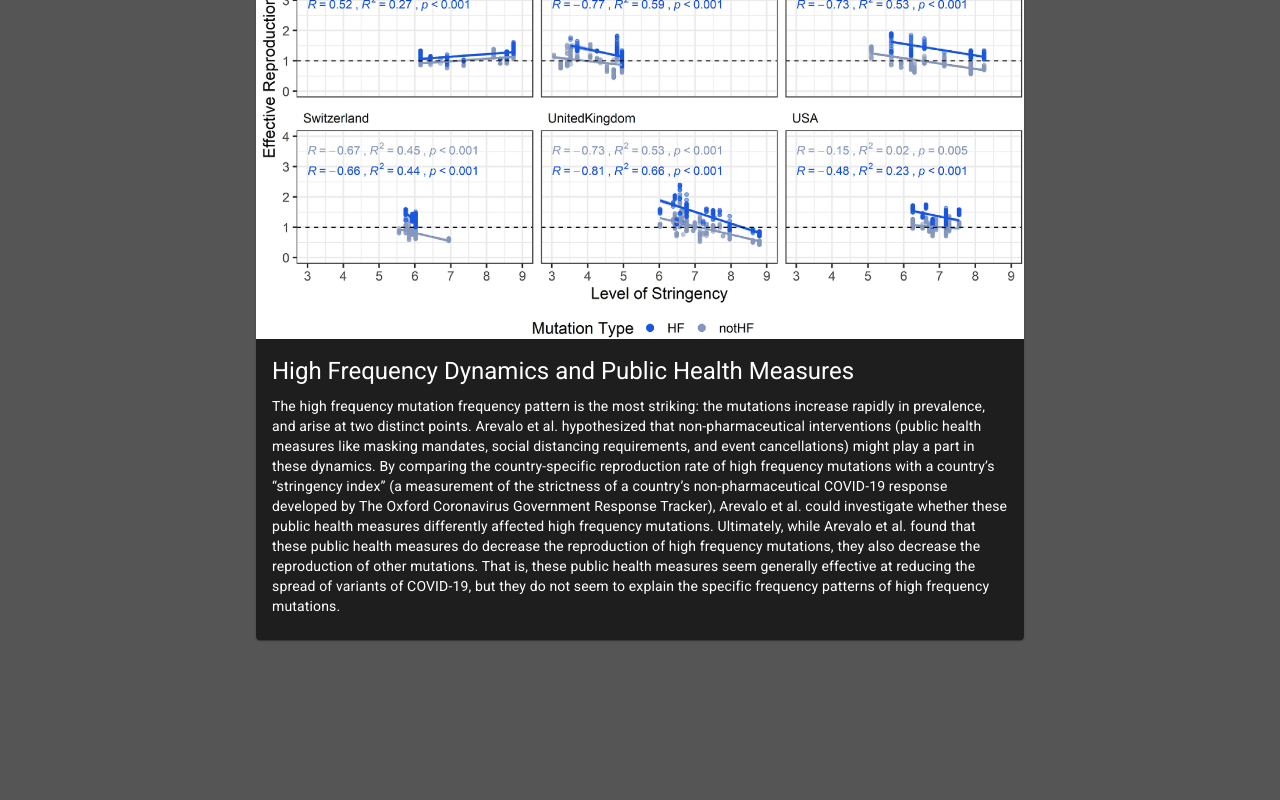
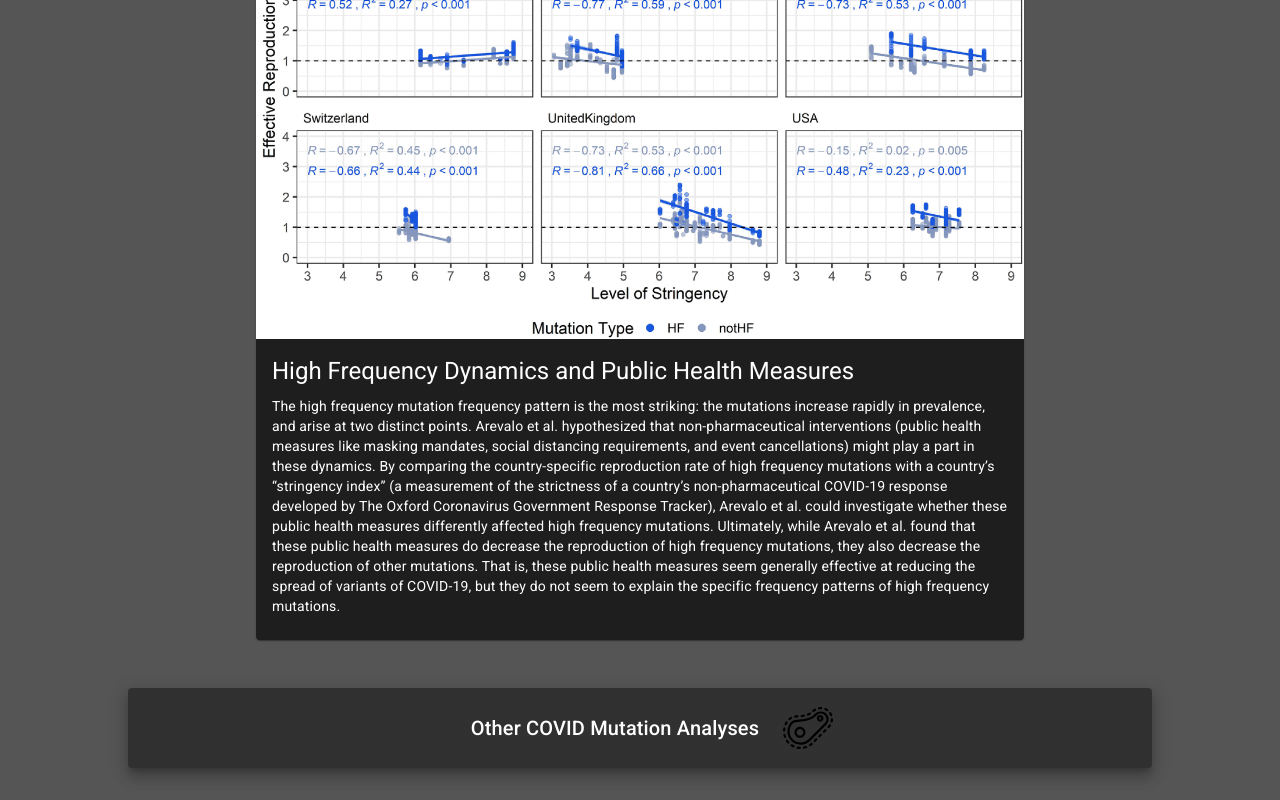
Before and after one commit to Zach332/COVIDMutationRateSite, a JavaScript app: page / in a window 1280 px wide. Shown: the part 3134-3934 px from the top of the page. Before the commit the page ends 3790 px from the top, so only its background shows below. Built offline with nearby package versions, Linux system fonts and the light colour scheme; the HTML template or start-up script is replaced by a standard one.

Commit message:
New section

```diff
--- a/src/App.js
+++ b/src/App.js
@@ -11,6 +11,7 @@ import medcomb from './medcomb.png'
 import strin from './strin.png'
 import covid from './covid.svg'
 import tree from './tree.svg'
+import virus from './virus.svg'
 import Box from '@mui/material/Box';
 import CardActions from '@mui/material/CardActions';
 import Button from '@mui/material/Button';
@@ -138,6 +139,18 @@ function App() {
                 </Typography>
             </CardContent>
         </Card>
+        <Paper elevation={10} sx={{
+              m: 4,
+              width: '80%',
+              textAlign: 'center',
+              display: 'flex',
+              justifyContent: 'center'
+              }}>
+            <Typography variant="h6" component="div" sx={{m: 3}}>
+                Other COVID Mutation Analyses
+            </Typography>
+            <img src={virus} width='50'></img>
+        </Paper>
         </Box>
     </ThemeProvider>
   );
```
Also changed, not shown: src/virus.svg (added).
